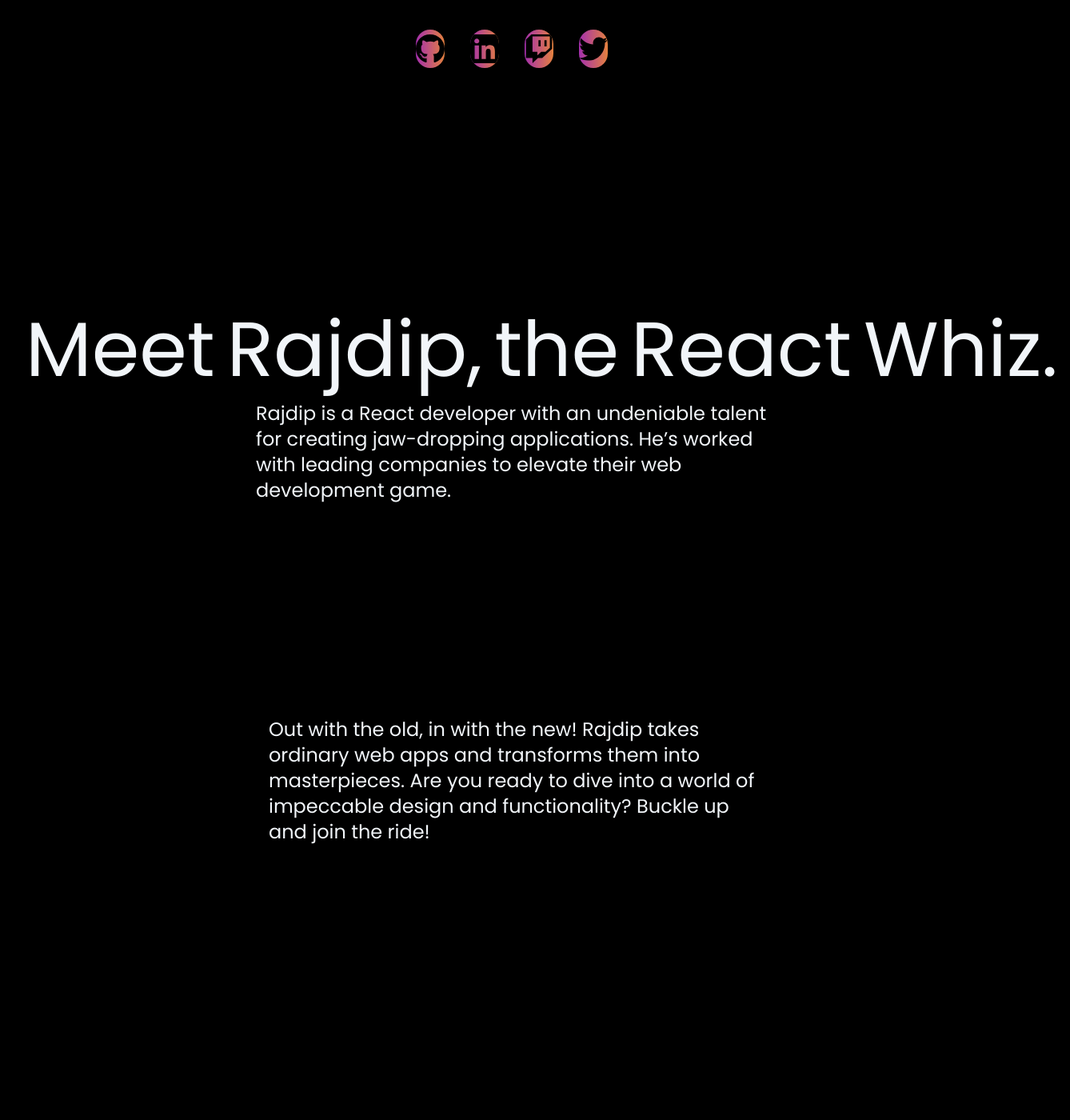
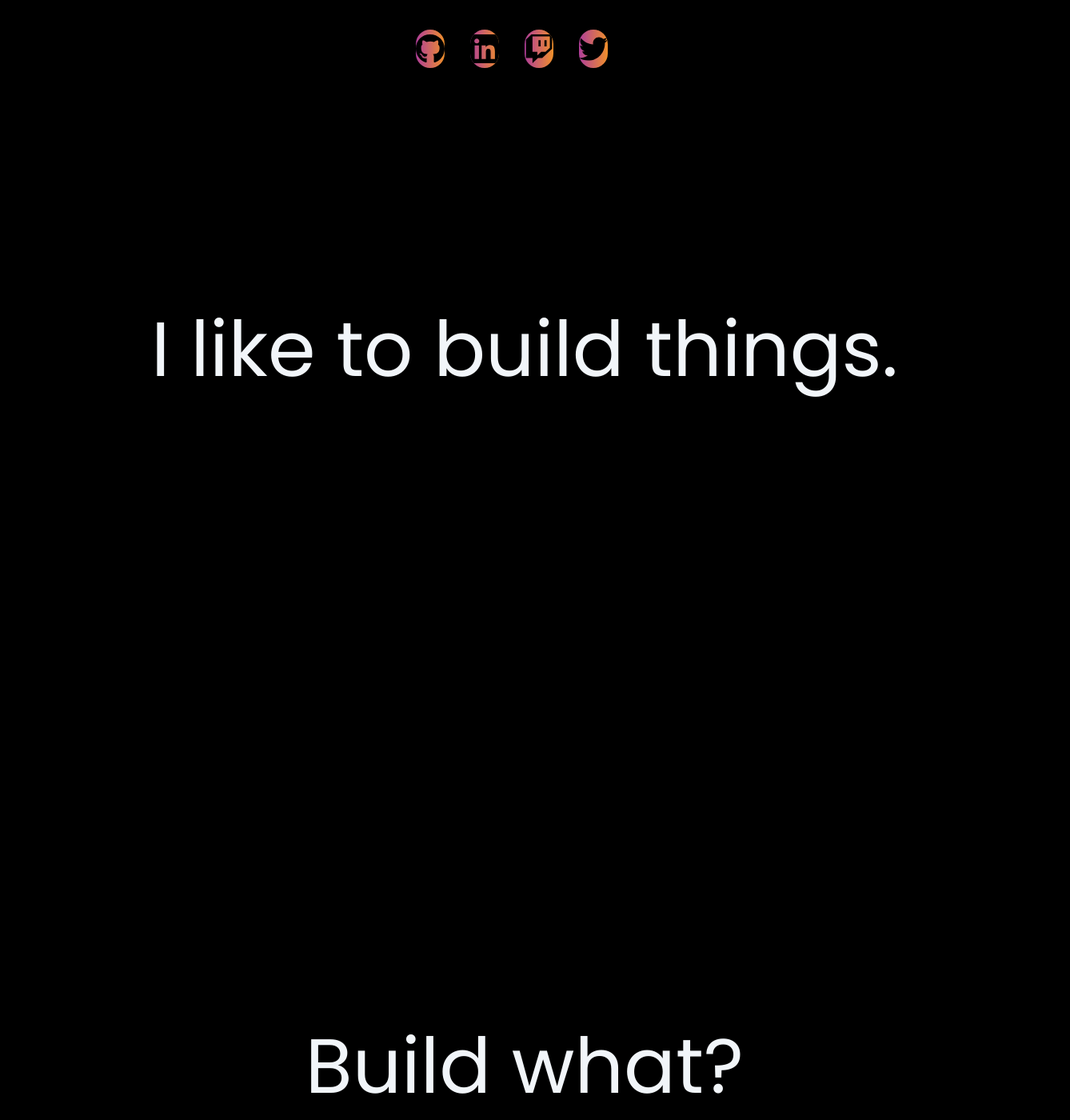
Before and after one commit to rajdips834/portfolio, a React (Create React App) app: page / in a window 1280 px wide. Shown: the part 523-1923 px from the top of the page at 80% size, 1338 px wide, since content can reach past the window. Before the commit the page ends 1595 px from the top, so only its background shows below. Built offline with nearby package versions, Linux system fonts and the light colour scheme.

Commit message:
Design changed

```diff
--- /dev/null
+++ b/src/Hooks/useScreenSize.jsx
@@ -0,0 +1,11 @@
+import { useState, useEffect } from "react";
+
+export default function useScreenSize() {
+  const [screenSize, setScreenSize] = useState(window.innerWidth);
+  useEffect(() => {
+    const handleResize = () => setScreenSize(window.innerWidth);
+    window.addEventListener("resize", handleResize);
+    return () => window.removeEventListener("resize", handleResize);
+  }, []);
+  return screenSize;
+}
--- a/src/pages/about/About.css
+++ b/src/pages/about/About.css
@@ -18,7 +18,7 @@
 }
 .about-subtext{
     position: relative;
-    top: 90vh;
+
     font-size: 1.5rem;
     margin-bottom: 1rem;
 }
--- a/src/pages/about/About.jsx
+++ b/src/pages/about/About.jsx
@@ -1,46 +1,60 @@
-import { motion } from "framer-motion";
-import { useInView } from "react-intersection-observer";
-import { React, useRef } from "react";
+import { motion, useInView, useAnimation } from "framer-motion";
+import { React, useEffect, useRef } from "react";
 import "./About.css";
 import AnimatedTextWord from "../../components/typewriter/AnimatedTextWord";
 
 export default function About() {
-  const [myRef, inView] = useInView();
+  const ref = useRef(null);
+  const isInView = useInView(ref, { once: true });
+  const mainControls = useAnimation();
+  useEffect(() => {
+    if (isInView) {
+      mainControls.start("visible");
+    }
+  }, [isInView]);
+
   return (
-    <div className="text-slate-100">
-      <h1
-        ref={myRef}
-        className="relative justify-center pb-4 text-4xl align-middle about sm:text-4xl md:text-6xl lg:text-8xl"
+    <>
+      <motion.h1
+        className="relative flex justify-center pb-4 text-4xl text-slate-100 about sm:text-4xl md:text-6xl lg:text-8xl"
+        variants={{
+          hidden: { opacity: 0 },
+          visible: { opacity: 1, transition: { delay: 0.5 } },
+        }}
+        initial="hidden"
+        animate={mainControls}
+        transition={{ duration: 1.5, delay: 0.5, type: "tween", damping: 12 }}
       >
-        <AnimatedTextWord text="Meet Rajdip, the React Whiz." />
-      </h1>
-      <div className="top-[90vh] relative gap-10 justify-center flex flex-wrap">
+        I like to build things.
+      </motion.h1>
+
+      <motion.h1
+        className="relative flex justify-center pb-4 text-4xl text-slate-100 about sm:text-4xl md:text-6xl lg:text-8xl"
+        variants={{
+          hidden: { opacity: 0 },
+          visible: { opacity: 1, y: "700%", transition: { delay: 0.5 } },
+        }}
+        initial="hidden"
+        animate={mainControls}
+        transition={{ duration: 1.5, delay: 0.5, type: "tween", damping: 12 }}
+      >
+        Build what?
+      </motion.h1>
+      <div
+        ref={ref}
+        className="top-[90vh] relative gap-10 justify-center flex flex-wrap"
+      >
         <motion.div
-          initial={{ x: "-100%", opacity: 0 }}
-          animate={{ x: "0%", opacity: 1 }}
+          variants={{
+            hidden: { opacity: 0 },
+            visible: { opacity: 1, transition: { delay: 1 } },
+          }}
+          initial="hidden"
+          animate={mainControls}
           transition={{ duration: 1.5, delay: 0.5, type: "tween", damping: 12 }}
-          className="relative w-full pt-32w` text-xl md:text-2xl lg:text-2xl xl:text-2xl md:w-1/2"
-        >
-          Rajdip is a React developer with an undeniable talent for creating
-          jaw-dropping applications. He’s worked with leading companies to
-          elevate their web development game.
-        </motion.div>
-        <motion.div
-          initial={{ x: "120%", y: "110%" }}
-          animate={{ x: "0%", y: "110%" }}
-          transition={{
-            duration: 1,
-            delay: 0.5,
-            type: "intertia",
-            damping: 1,
-          }}
-          className="relative w-full p-4 text-xl md:text-2xl lg:text-2xl xl:text-2xl md:w-1/2"
-        >
-          Out with the old, in with the new! Rajdip takes ordinary web apps and
-          transforms them into masterpieces. Are you ready to dive into a world
-          of impeccable design and functionality? Buckle up and join the ride!
-        </motion.div>
+          className=" text-slate-100 relative w-full pt-[2rem] text-xl md:text-2xl lg:text-2xl xl:text-2xl md:w-1/2"
+        ></motion.div>
       </div>
-    </div>
+    </>
   );
 }
```
